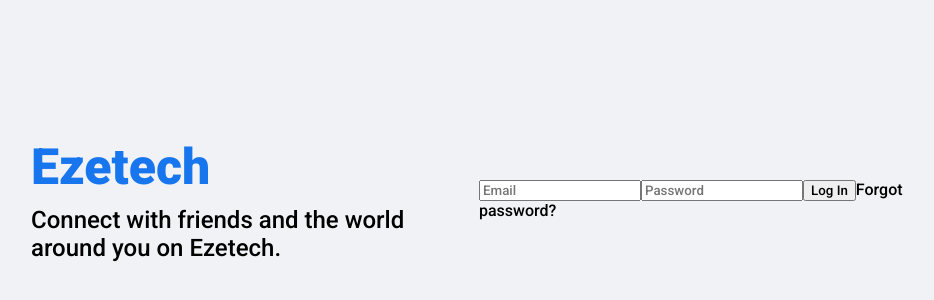
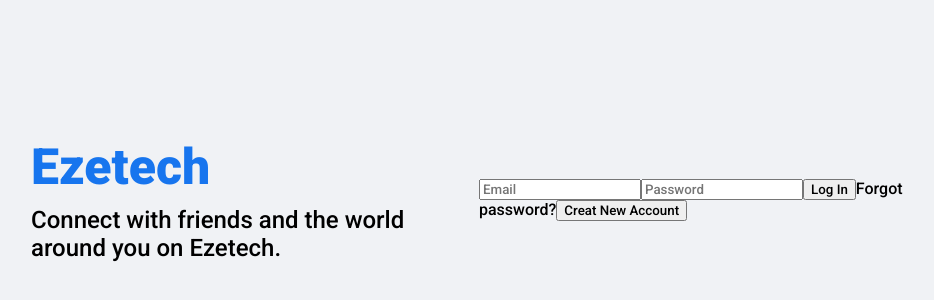
Before and after one commit to KitwanaSh/facebook_like_react, a React (Create React App) app: page / in a window 1280 px wide. Shown: the part 80-380 px from the top of the page, without its empty margins (161-1095 px from the left). Built offline with nearby package versions, Linux system fonts and the light colour scheme.

Commit message:
Feat: Add input in login

```diff
--- a/src/Pages/login/Login.jsx
+++ b/src/Pages/login/Login.jsx
@@ -16,6 +16,7 @@ export default function Login() {
 						<input placeholder="Password" className="loginInput" />
 						<button className="loginButton">Log In</button>
 						<span  className="loginForgot">Forgot password?</span>
+						<button className="loginRegisterButton">Creat New Account</button>
 					</div>
 				</div>
 			</div>
```
